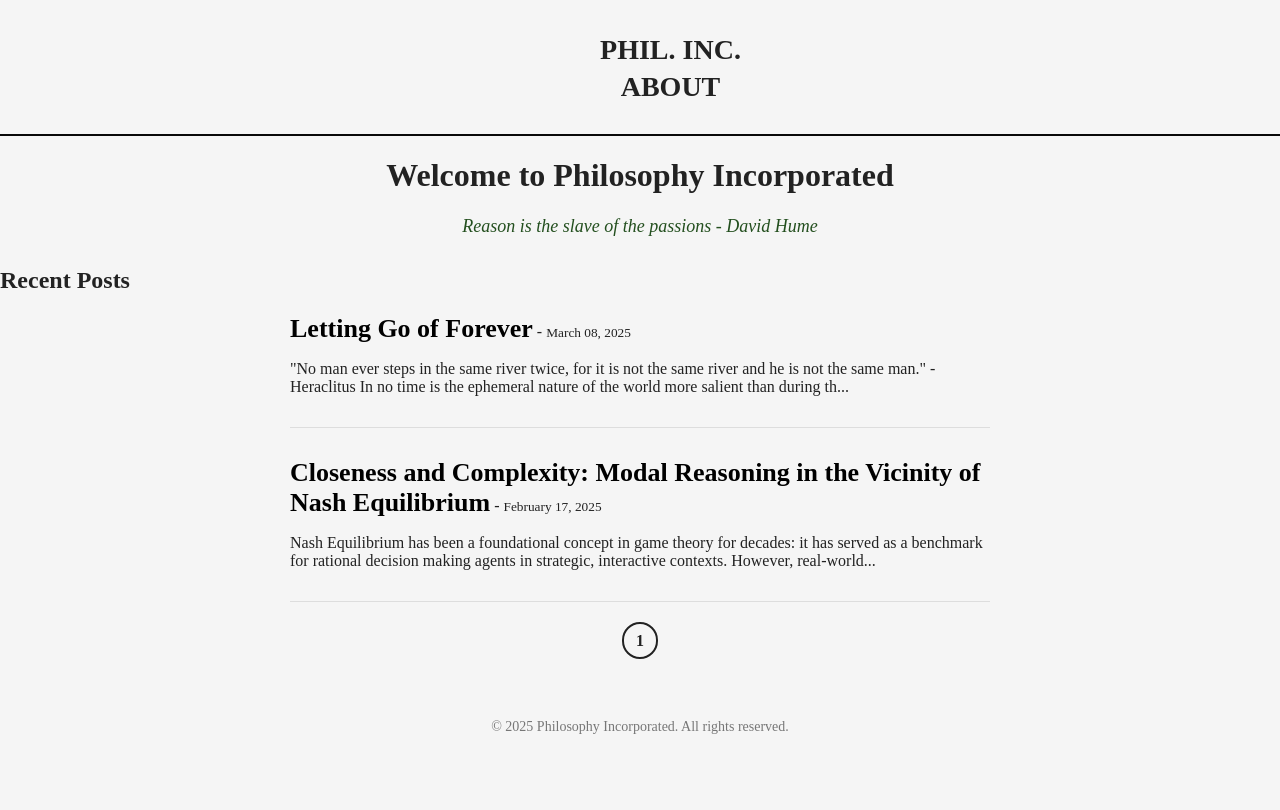
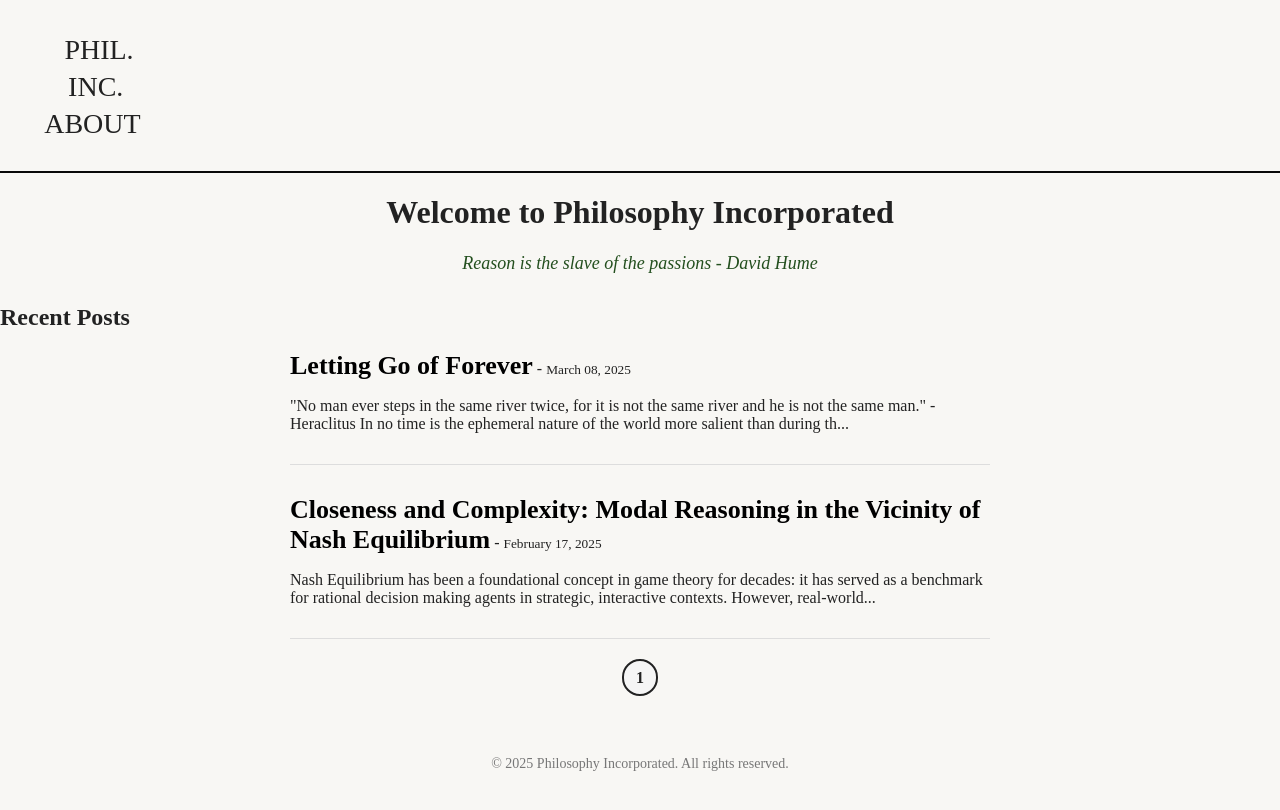
Before and after one commit to shanehaynes/Blog, a Jekyll site: the page built from index.html, in a window 1280 px wide. Shown: the top 810 px of the page. Built offline with Jekyll 4.4.1, drawn with Linux system fonts in a browser that asks for light colours; the list of posts is cut into pages by our own code.

Commit message:
Update styles.css

```diff
--- a/assets/styles.css
+++ b/assets/styles.css
@@ -4,37 +4,40 @@
 .site-header {
     padding: 30px 30px;
     border-bottom: 2px solid #090909;
-    background-color: #f5f5f5;
+    background-color: #F8F7F4;
+     /* Add these properties */
+    display: flex;
+    justify-content: space-between;
+    align-items: center;
 }
 
 /* Site title on the left */
 .site-title {
     font-size: 28px;
     font-family: "Lora", serif;
-    font-weight: bold;
     color: #222;
     text-decoration: none;
-    text-align: left;
     margin-left: 5%;
 }
+
 .page-link{
     font-size: 28px;
     font-family: "Lora", serif;
-    font-weight: bold;
     color: #222;
     text-decoration: none;
-    text-align: right;
-    margin-left: 5%;
+    margin-right: 5%;
+}
+.page-link:visited{
+    color: #222;
 }
 
-.site-nav a:hover {
+.page-link:hover, .site-title:hover{
     color: #234f1e;
 }
 
-
 body {
     font-family: "Lora", serif;
-    background-color: #f5f5f5;
+    background: #F8F7F4;
     color: #222;
     margin: 0;
     padding: 0;
@@ -48,11 +51,15 @@
 }
 
 header {
-    font-family: "Merriweather", serif;
+    font-family: "Lora", serif;
     font-size: 32px;
     padding: 20px;
     border-bottom: 2px solid #222;
     text-transform: uppercase;
+}
+
+.recents{
+    margin-bottom: 3%;
 }
 
 #random-quote {
@@ -143,9 +150,6 @@
     max-width: 700px;
     margin: 40px auto;
     padding: 20px;
-    background: #f5f5f5;
-    box-shadow: 0px 2px 10px rgba(0, 0, 0, 0.05);
-    border-radius: 8px;
 }
 
 /* Post Title */
```
